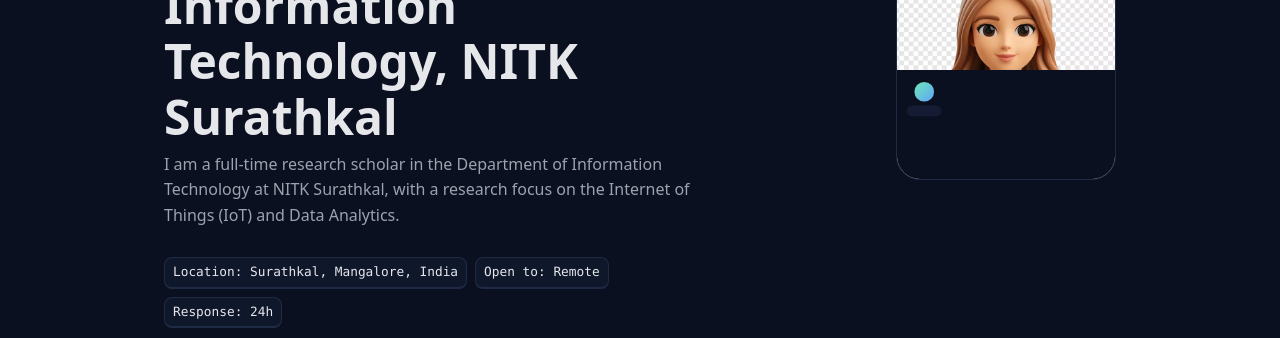
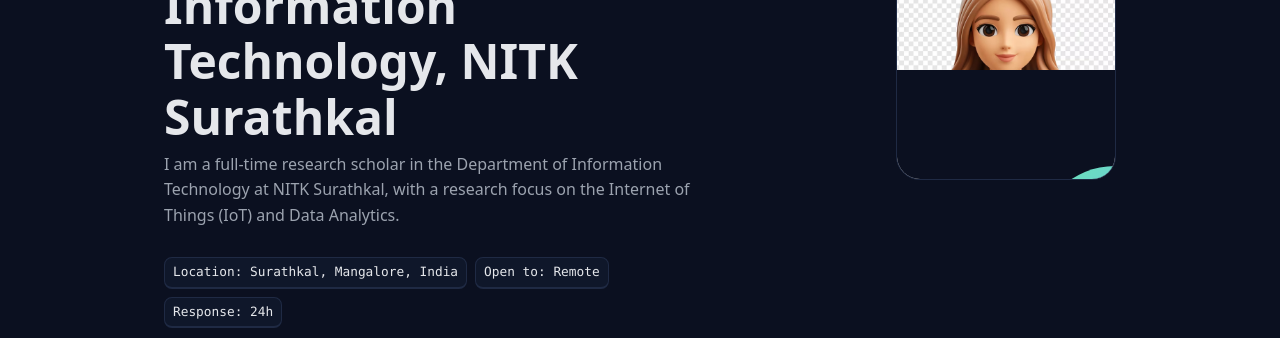
Before and after one commit to thanmayeesushil-lab/thanmayees.github.io, a plain HTML site: page index.html in a window 1280 px wide. Shown: the part 351-689 px from the top of the page. Drawn offline with Linux system fonts and the light colour scheme.

Commit message:
Update index.html

```diff
--- a/index.html
+++ b/index.html
@@ -129,7 +129,7 @@
       <div class="avatar" aria-hidden="true">
         <!-- Replace with your photo -->
         <img src="avatar.jpg" alt="Photo of Your Name">
-        <svg viewBox="0 0 800 800" xmlns="http://www.w3.org/2000/svg" role="img" aria-label="Profile placeholder">
+        <svg viewBox="0 0 100 100" xmlns="http://www.w3.org/2000/svg" role="img" aria-label="Profile placeholder">
           <defs>
             <linearGradient id="g" x1="0" x2="1" y1="0" y2="1">
               <stop offset="0%" stop-color="#6ee7b7"/>
```
